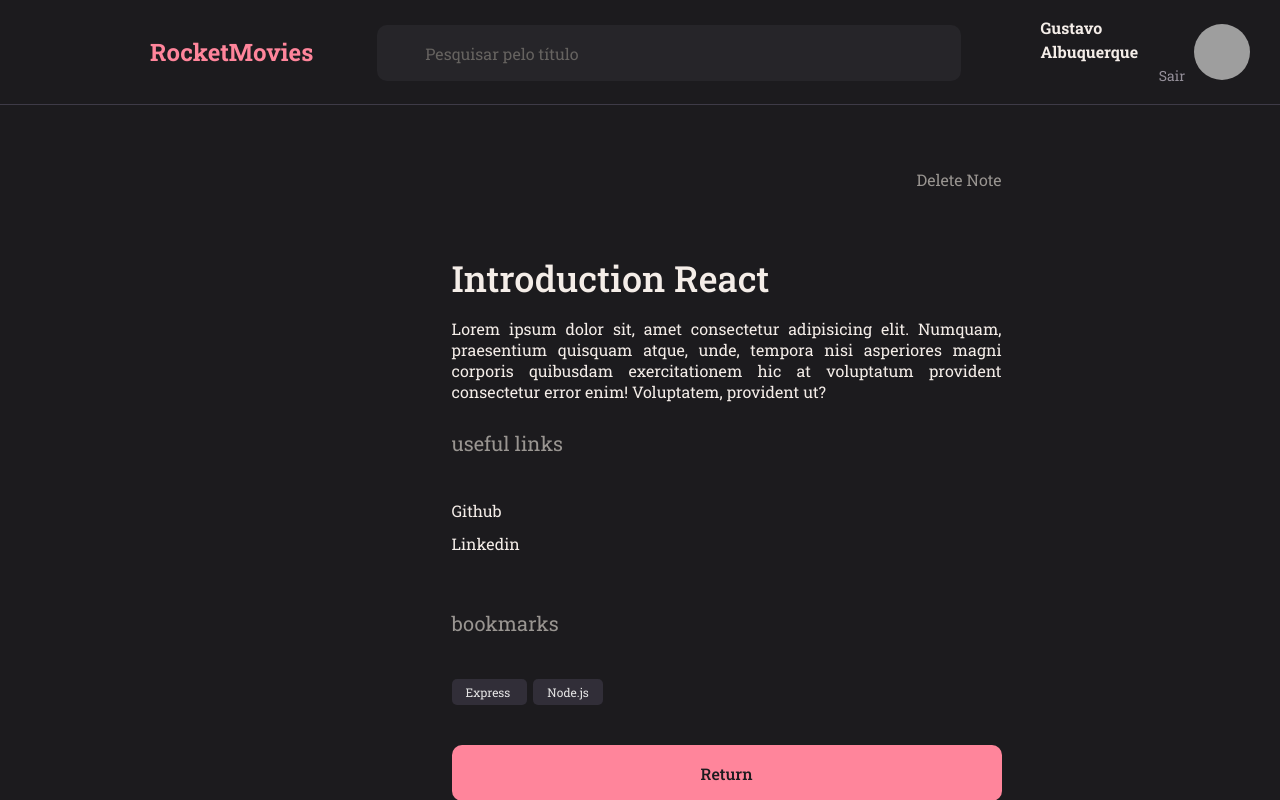
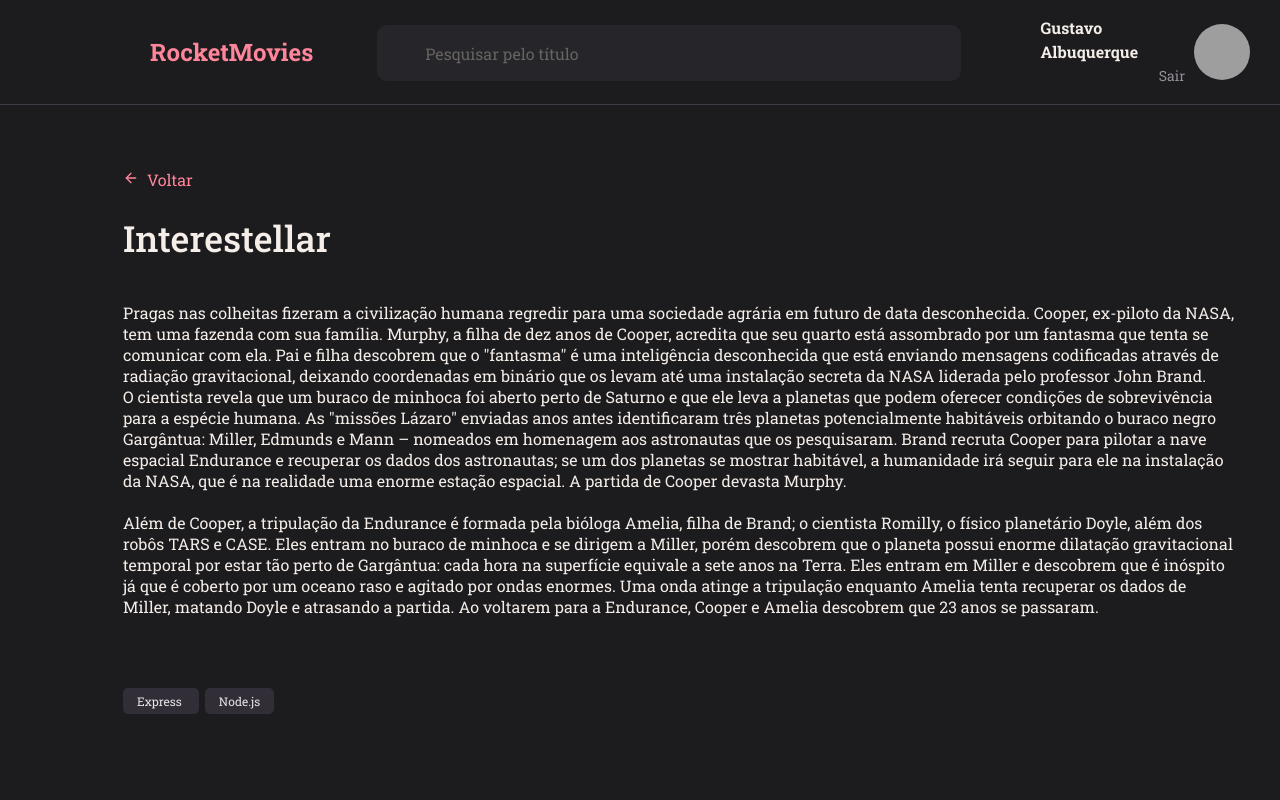
Before and after one commit to gugu1073/MovieNotes-Front-end, a React (Vite) app: page /details/23 in a window 1280 px wide. Shown: the top 800 px of the page. Built offline with nearby package versions, Linux system fonts and the light colour scheme; grey boxes are pictures that could not be loaded.

Commit message:
page-details

```diff
--- a/src/pages/Details/index.jsx
+++ b/src/pages/Details/index.jsx
@@ -1,11 +1,11 @@
-import { Container, Links, Content } from './styles';
+import { Container,  Content } from './styles';
 
 import { Tag } from '../../components/Tag';
 import { Header } from '../../components/Header';
-import { Button } from '../../components/Button';
 import { Section } from '../../components/Section';
-import { ButtonText } from '../../components/ButtonText';
+import { Link } from 'react-router-dom';
 
+import {FiArrowLeft} from "react-icons/fi"
 
 export function Details() {
 
@@ -14,30 +14,43 @@
        <Header />
 
        <main>
-         <Content>
-       <ButtonText  title="Delete Note"/>
+        <Content>
 
-       <h1>Introduction React </h1>
+        <header>
+         <FiArrowLeft/>
+          <Link to="/"
+           href="">Voltar
+          </Link>
+        </header>
 
-       <p> Lorem ipsum dolor sit,
-         amet consectetur adipisicing elit. Numquam,
-         praesentium quisquam atque, unde, tempora nisi asperiores magni corporis
-         quibusdam exercitationem hic at voluptatum provident consectetur error enim!
-         Voluptatem, provident ut?</p>
+        <h1>Interestellar</h1>
 
-      <Section title="useful links">
-         <Links>
-            <li><a href="https://github.com/gugu1073" target={top}>Github</a></li>
-            <li><a href="https://www.linkedin.com/in/gustavo-albuquerque-pereira-8380a6243/" target={top}>Linkedin</a></li>
-         </Links>
-        </Section>
 
-        <Section title="bookmarks">
+        <p> Pragas nas colheitas fizeram a civilização humana regredir para uma sociedade agrária em futuro de data
+          desconhecida. Cooper, ex-piloto da NASA, <br /> tem uma fazenda com sua família. Murphy, a filha de dez anos de Cooper,
+          acredita que seu quarto está assombrado por um fantasma que tenta se <br /> comunicar com ela. Pai e filha descobrem
+          que o "fantasma" é uma inteligência desconhecida que está enviando mensagens codificadas através de <br />
+          radiação gravitacional, deixando coordenadas em binário que os levam até uma instalação secreta da NASA
+          liderada pelo professor John Brand. <br /> O cientista revela que um buraco de minhoca foi aberto perto de Saturno e
+          que ele leva a planetas que podem oferecer condições de sobrevivência <br /> para a espécie humana. As "missões Lázaro"
+          enviadas anos antes identificaram três planetas potencialmente habitáveis orbitando o buraco negro <br /> Gargântua: Miller,
+          Edmunds e Mann – nomeados em homenagem aos astronautas que os pesquisaram. Brand recruta Cooper para pilotar a nave <br />
+          espacial Endurance e recuperar os dados dos astronautas; se um dos planetas se mostrar habitável, a humanidade irá seguir
+          para ele na instalação <br /> da NASA, que é na realidade uma enorme estação espacial. A partida de Cooper devasta Murphy. <br /> <br />
+          Além de Cooper, a tripulação da Endurance é formada pela bióloga Amelia, filha de Brand; o cientista
+          Romilly, o físico planetário Doyle, além dos <br /> robôs TARS e CASE. Eles entram no buraco de minhoca e se dirigem
+          a Miller, porém descobrem que o planeta possui enorme dilatação gravitacional <br /> temporal por estar tão perto de
+          Gargântua: cada hora na superfície equivale a sete anos na Terra. Eles entram em Miller e descobrem que é
+          inóspito <br /> já que é coberto por um oceano raso e agitado por ondas enormes. Uma onda atinge a tripulação
+          enquanto Amelia tenta recuperar os dados de <br /> Miller, matando Doyle e atrasando a partida. Ao voltarem para a
+          Endurance, Cooper e Amelia descobrem que 23 anos se passaram.
+        </p>
+
+        <Section>
          <Tag title=" Express "/>
          <Tag title=" Node.js "/>
-        </Section>
+         </Section>
 
-      <Button title= "Return" />
       </Content>
       </main>
     </Container>
--- a/src/pages/Details/styles.js
+++ b/src/pages/Details/styles.js
@@ -12,45 +12,44 @@
 
   > main {
     grid-area: content;
-    overflow-y: scroll;
+    overflow-y: auto;
     padding: 64px 0;
   }
 `;
 
-export const Links = styled.ul`
-
- list-style: none;
-
- > li {
-  margin-top: 12px;
-
-
-  a {
-   color: ${({theme}) => theme.COLORS.WHITE};
-  }
- }
-`;
 
 export const Content = styled.div`
- max-width: 550px;
- margin: 0 auto;
+ max-width: 1137px;
+ max-height: 600px;
 
  display: flex;
  flex-direction: column;
-
- > button:first-child {
-  align-self: flex-end;
- }
+ margin-left: 123px;
+ margin-right: 123px;
 
  > h1 {
   font-size: 36px;
   font-weight: 500;
-  padding-top: 64px;
+  margin-top: 24px;
  }
 
  > p {
   font-size: 16px;
-  margin-top: 16px;
+  margin-top: 40px;
   text-align: justify;
  }
+
+
+  > header {
+
+    a {
+     color:rgba(255, 133, 155, 1);
+
+     margin-left: 8px;
+    }
+
+    svg {
+      color: rgba(255, 133, 155, 1);
+    }
+  }
 `;
--- a/src/pages/Home/index.jsx
+++ b/src/pages/Home/index.jsx
@@ -1,6 +1,5 @@
 import {FiPlus} from 'react-icons/fi';
 import {Container, Content, NewNotes } from './styles'
-import { Link } from "react-router-dom";
 
 import {Header} from '../../components/Header'
 import {Note} from '../../components/Note'
```
